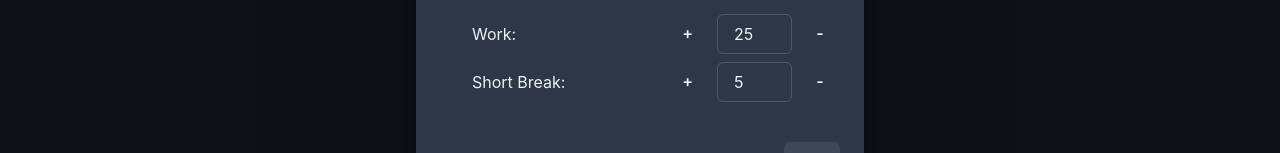
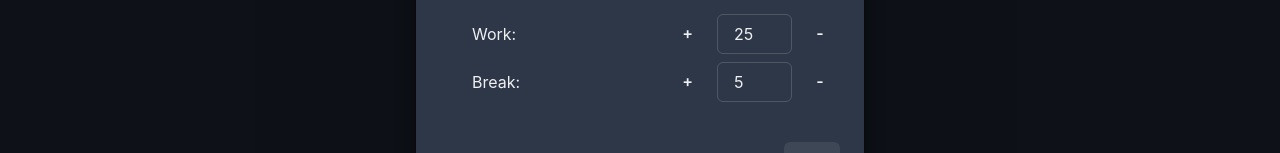
Before and after one commit to aabishkaryal/pomodoro, a Next.js app: page / in a window 1280 px wide. Both pictures are taken after a click on the button 1080 px from the left and 40 px from the top of the page. Shown: the part 351-504 px from the top of the page. Built offline with nearby package versions, Linux system fonts and the light colour scheme.

Commit message:
style: naming change

```diff
--- a/src/components/settingsModal.tsx
+++ b/src/components/settingsModal.tsx
@@ -78,7 +78,7 @@ function Settings() {
 					/>
 				</HStack>
 				<HStack alignItems="center" width="100%" justifyContent="space-between">
-					<Text>Short Break:</Text>
+					<Text>Break:</Text>
 					<NumberInput
 						value={
 							Number(SettingsManager.get(CONFIG.BREAK) || BREAK_DEFAULT) / (1000 * 60)
```
